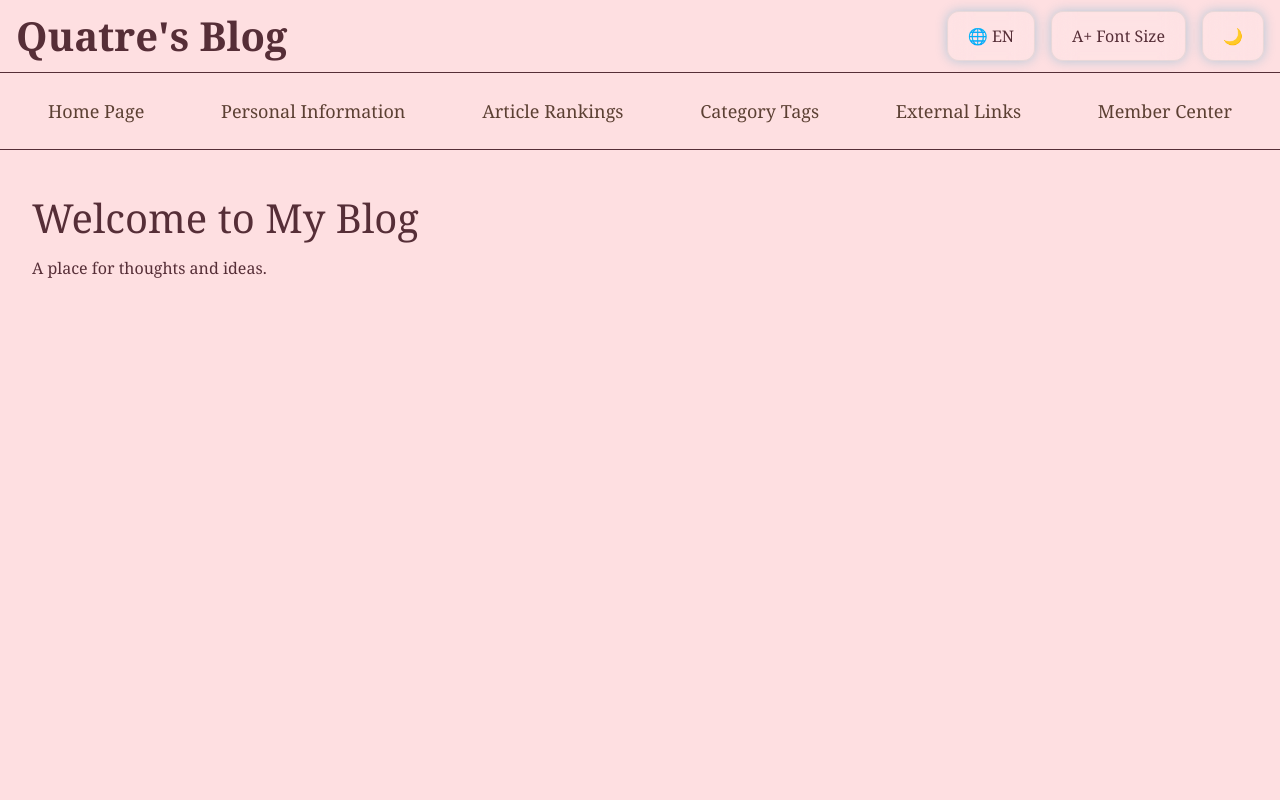
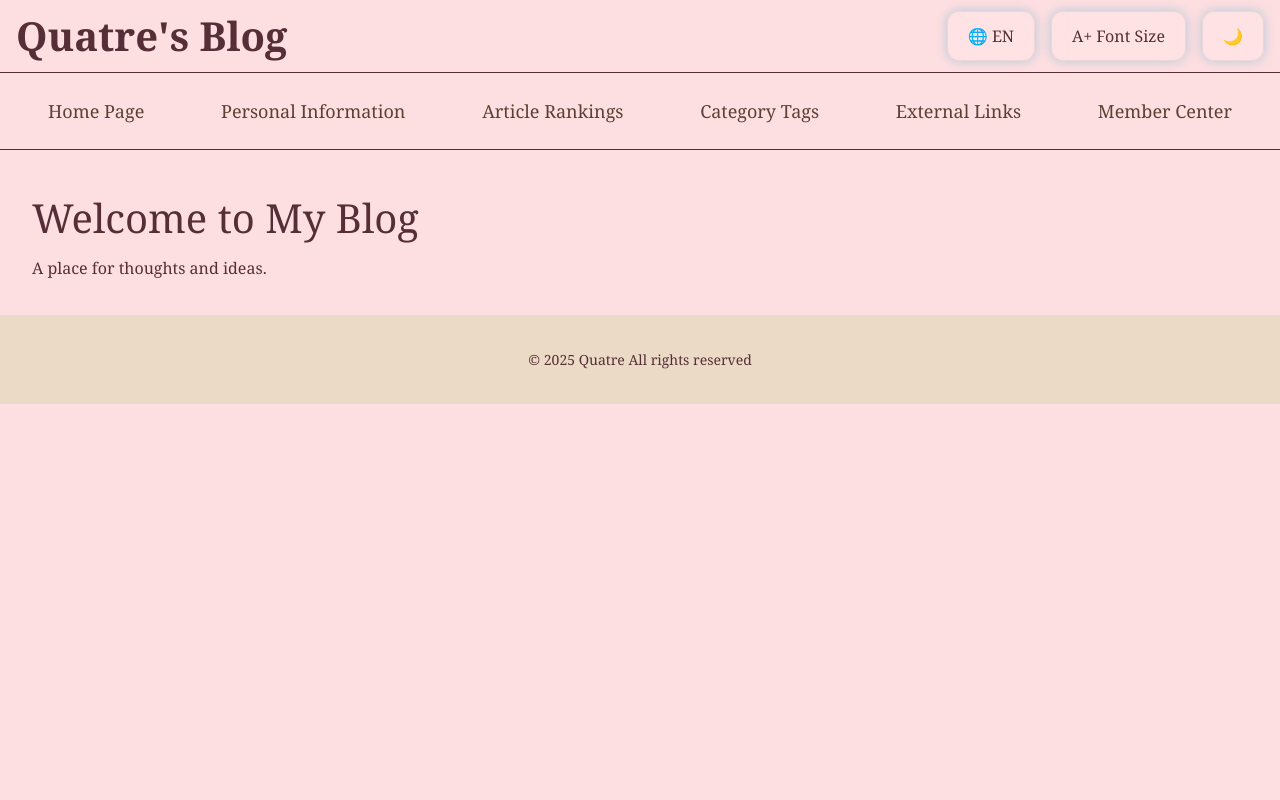
Before and after one commit to yonndo-o/yonndo-o-web, a Next.js app: page / in a window 1280 px wide. Shown: the top 800 px of the page. Built offline with nearby package versions, Linux system fonts and the light colour scheme.

Commit message:
chore: remove placeholder in homepage

```diff
--- a/src/styles/globals.css
+++ b/src/styles/globals.css
@@ -87,7 +87,3 @@ select:focus {
   color: white;
   z-index: 1000;
 }
-
-#main {
-  height: 100vh;
-}
```
